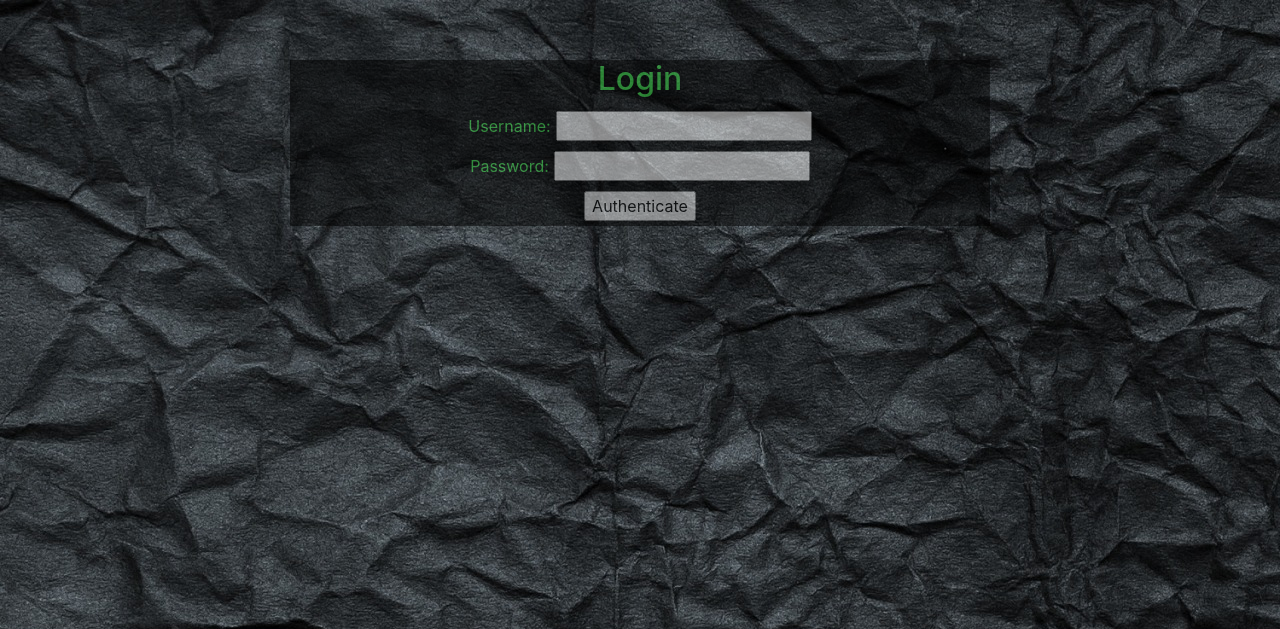
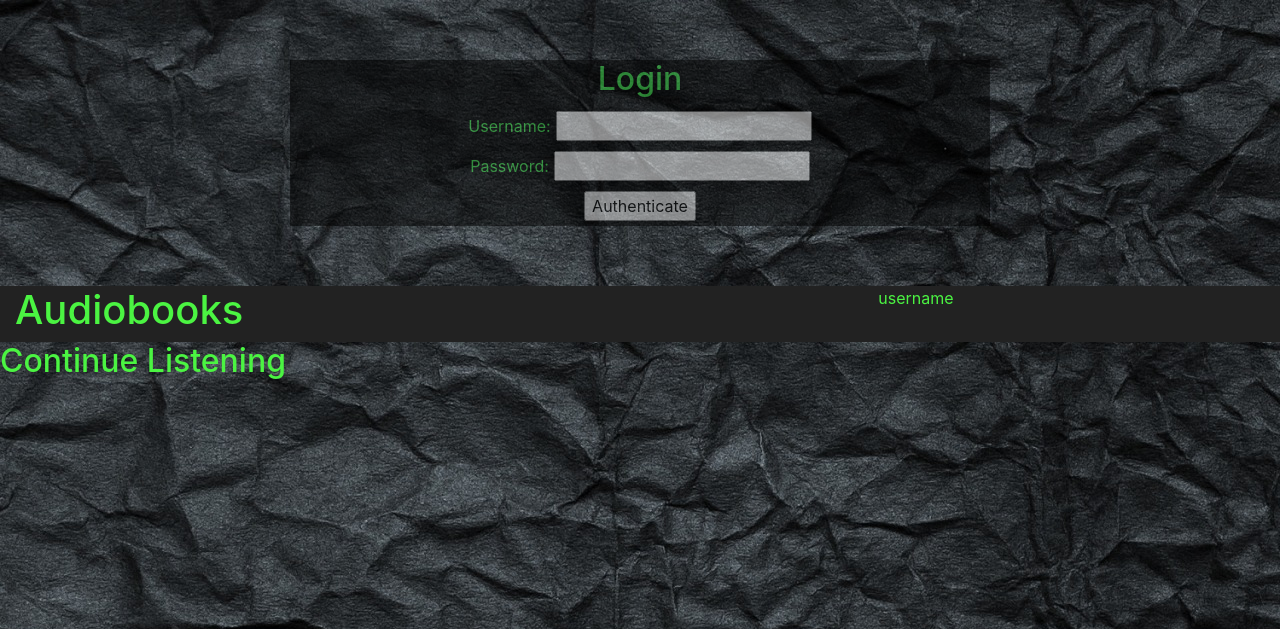
Before and after one commit to daniel-widrick/audioBookStreaming, a PHP site: page / in a window 1280 px wide. Shown: the top 629 px of the page. Run offline with PHP 8.4, Linux system fonts and the light colour scheme; data that the repository does not hold is empty; some libraries are stand-ins or nearby versions.

Commit message:
start of resume list

```diff
--- a/index.php
+++ b/index.php
@@ -14,6 +14,18 @@
  <meta name="viewport" content="width=device-width, initial-scale=1, shrink-to-fit=no">
 
  <link rel="stylesheet" type="text/css" href="themes/dg/css/universal.css" />
+<style>
+.headerContainer {
+	background-color: #222;
+}
+.row {
+	margin-left: 0px;
+}
+.resumeMEdiaContainer {
+	width: auto;
+	overflow: auto;
+}
+</style>
 </head>
 <body>
 
@@ -35,6 +47,19 @@
 	</form>
 </div>
 <!-- End Login Screen -->
+<div id="mainContainer">
+ <div class="row headerContainer" id="headerContainer">
+  <div class="col-sm-2"><h1>Audiobooks</h1></div>
+  <div class="col-sm-6"> </div>
+  <div class="col-sm-2">username</div>
+ </div>
+
+ <div id="mediaSelectContainer">
+  <h2>Continue Listening</h2>
+  <div class="row resumeMediaContainer" id="resumeMediaContainer">
+  </div>
+ </div>
+</div>
 
 
 </div>
```
